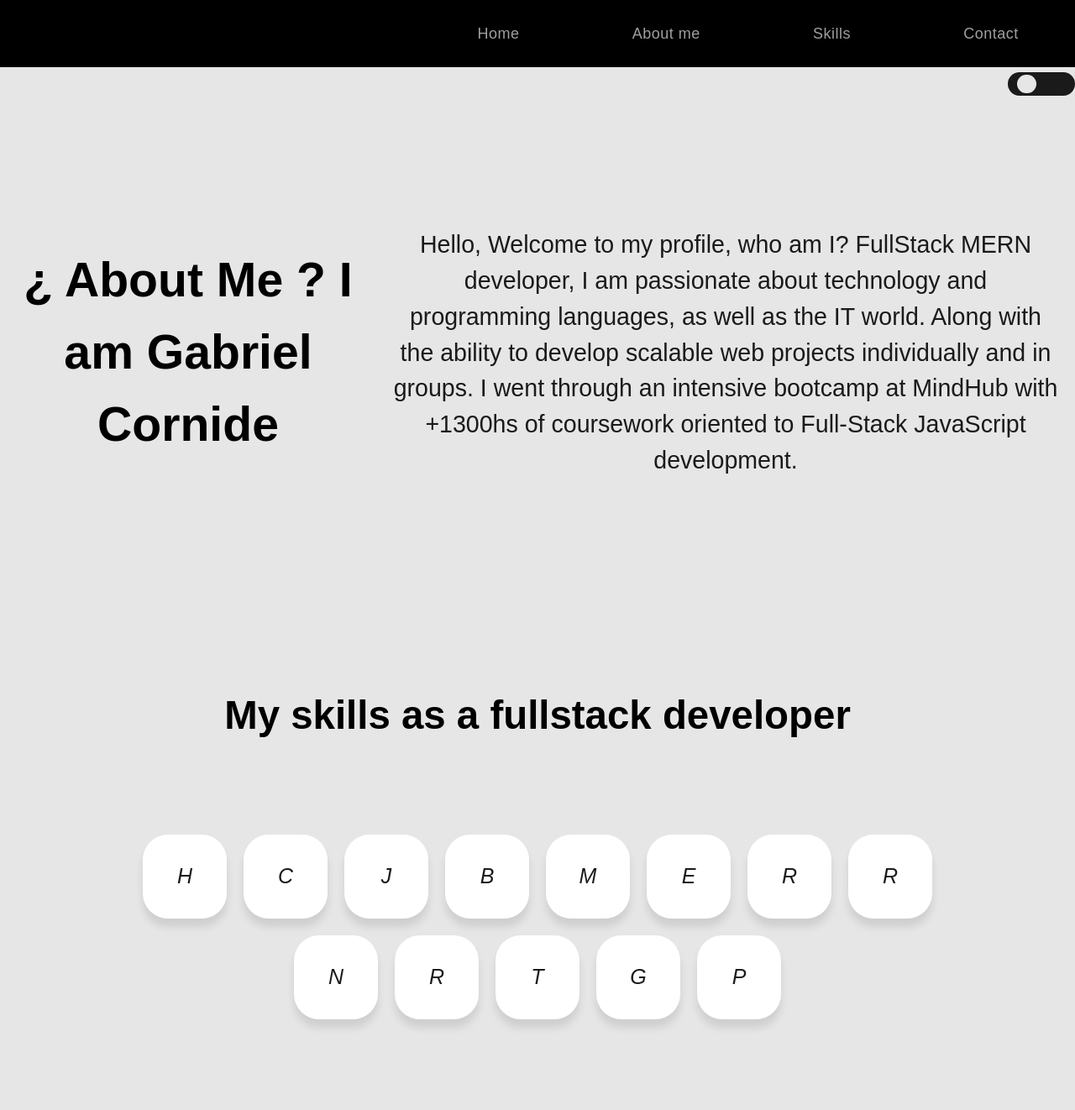
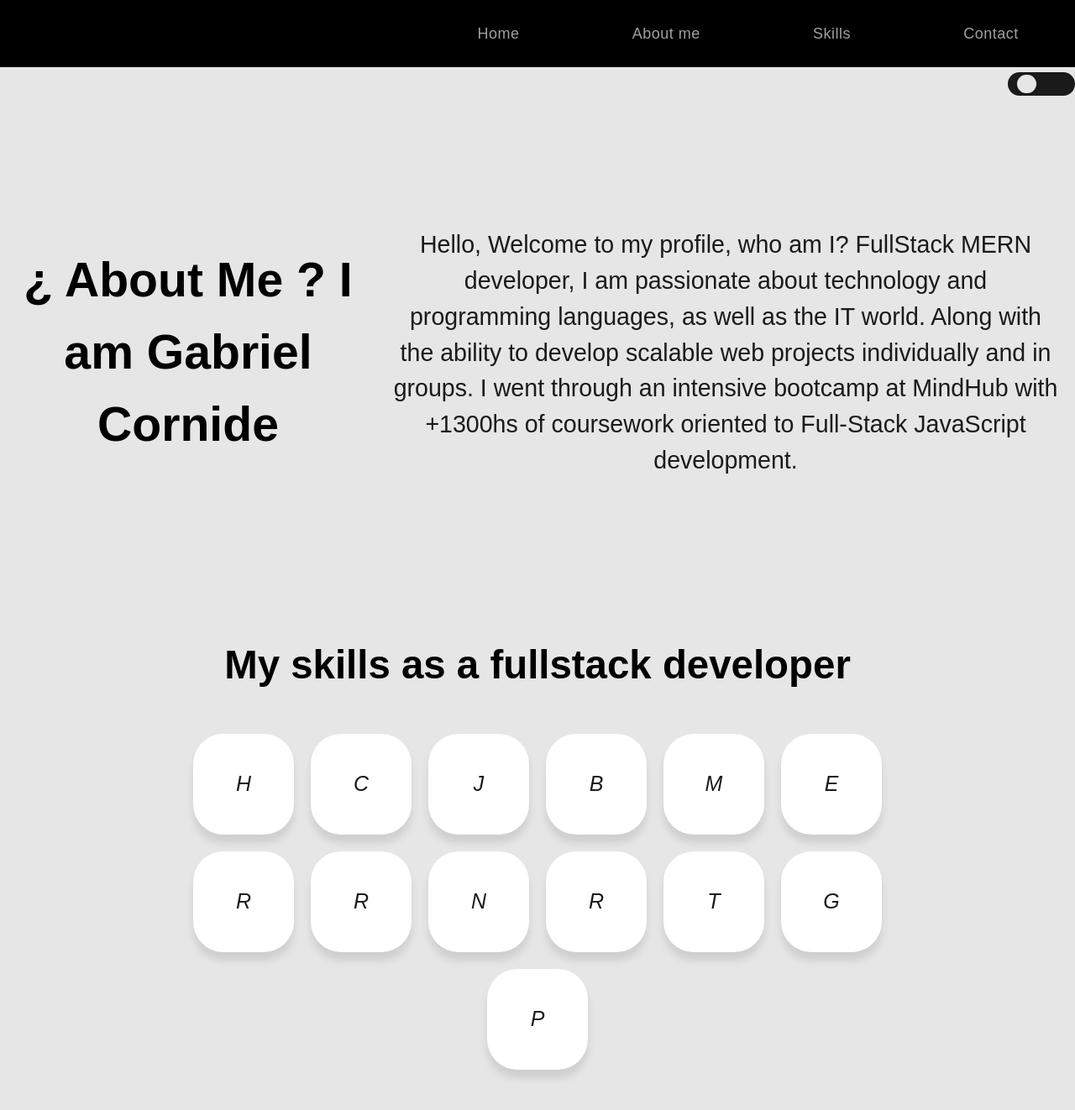
Before and after one commit to Cornicheli/portafolio, a React (Create React App) app: page / in a window 1280 px wide. Shown: the top 1322 px of the page at 84% size. Built offline with nearby package versions, Linux system fonts and the light colour scheme; the HTML template or start-up script is replaced by a standard one.

Commit message:
fix button lightDark

```diff
--- a/src/components/skill/skills.css
+++ b/src/components/skill/skills.css
@@ -26,16 +26,6 @@
   -webkit-tap-highlight-color: transparent;
 }
 
-/* html,
-body {
-  display: grid;
-  height: 100%;
-  width: 100%;
-  font-family: "Poppins", sans-serif;
-  place-items: center;
-  background: linear-gradient(315deg, #ffffff, #d7e1ec);
-} */
-
 .wrapper {
   display: flex;
   flex-wrap: wrap;
@@ -49,8 +39,8 @@ body {
   border-radius: 30%;
   padding: 15px;
   margin: 10px;
-  width: 100px;
-  height: 100px;
+  width: 120px;
+  height: 120px;
   font-size: 25px;
   display: flex;
   justify-content: center;
```
Also changed, not shown: src/components/myproyect/MyProyect.jsx (added, +19 -0 lines), src/components/myproyect/myProyect.css (added).
